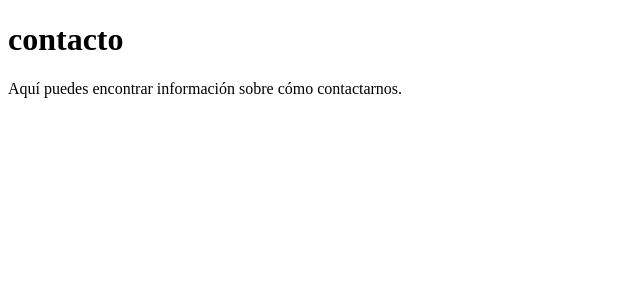
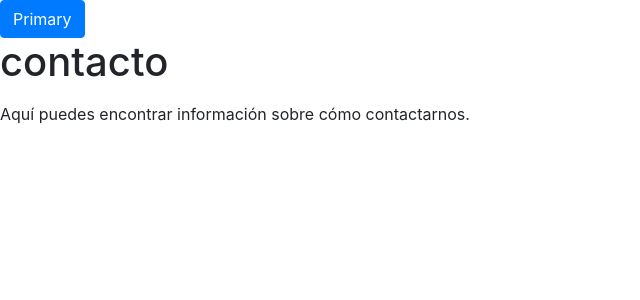
Before and after one commit to Josegg3606/appweb, a Flask app: page /contacto in a window 1280 px wide. Shown: the top 300 px of the page, without its empty margins (0-640 px from the left). Run offline with Flask 3, Linux system fonts and the light colour scheme.

Commit message:
appweb0.2

```diff
--- a/templates/contacto.html
+++ b/templates/contacto.html
@@ -1,11 +1,13 @@
 <!DOCTYPE html>
 <html lang="en">
 <head>
+    <link rel="stylesheet" href="https://cdn.jsdelivr.net/npm/bootstrap@4.6.2/dist/css/bootstrap.min.css" integrity="sha384-xOolHFLEh07PJGoPkLv1IbcEPTNtaed2xpHsD9ESMhqIYd0nLMwNLD69Npy4HI+N" crossorigin="anonymous">
     <meta charset="UTF-8">
     <meta name="viewport" content="width=device-width, initial-scale=1.0">
     <title>{{ titulo }}</title>
 </head>
 <body>
+        <a href="{{url_for('home')}}" class="btn btn-primary">Primary</a>
     <h1>contacto</h1>
     <p>{{ mensaje }}</p>
     <p>Aquí puedes encontrar información sobre cómo contactarnos.</p>
--- a/templates/producto.html
+++ b/templates/producto.html
@@ -1,11 +1,13 @@
 <!DOCTYPE html>
 <html lang="en">
 <head>
+    <link rel="stylesheet" href="https://cdn.jsdelivr.net/npm/bootstrap@4.6.2/dist/css/bootstrap.min.css" integrity="sha384-xOolHFLEh07PJGoPkLv1IbcEPTNtaed2xpHsD9ESMhqIYd0nLMwNLD69Npy4HI+N" crossorigin="anonymous">
     <meta charset="UTF-8">
     <meta name="viewport" content="width=device-width, initial-scale=1.0">
     <title>{{ titulo }}</title>
 </head>
 <body>
+    <a href="{{url_for('home')}}" class="btn btn-primary">Primary</a>
     <h1>producto</h1>
     <p>{{ mensaje }}</p>
     <p>Aquí puedes encontrar información sobre nuestro producto.</p>
--- a/templates/servicios.html
+++ b/templates/servicios.html
@@ -1,11 +1,13 @@
 <!DOCTYPE html>
 <html lang="en">
 <head>
+    <link rel="stylesheet" href="https://cdn.jsdelivr.net/npm/bootstrap@4.6.2/dist/css/bootstrap.min.css" integrity="sha384-xOolHFLEh07PJGoPkLv1IbcEPTNtaed2xpHsD9ESMhqIYd0nLMwNLD69Npy4HI+N" crossorigin="anonymous">
     <meta charset="UTF-8">
     <meta name="viewport" content="width=device-width, initial-scale=1.0">
     <title>{{ titulo }}</title>
 </head>
 <body>
+     <a href="{{url_for('home')}}" class="btn btn-primary">Primary</a>
     <h1>Servicios</h1>
     <p>{{ mensaje }}</p>
     <p>Aquí puedes encontrar información sobre los servicios que ofrecemos.</p>
```
